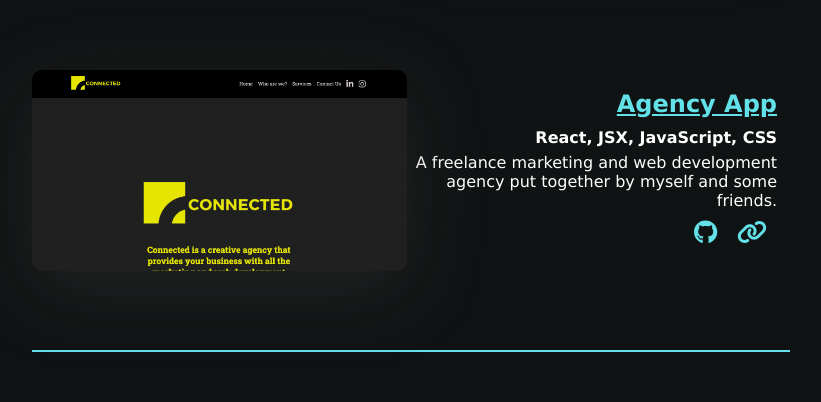
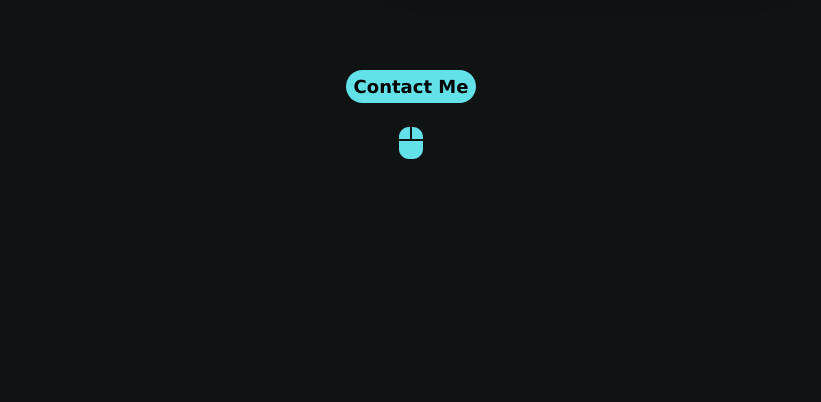
Before and after one commit to conradhunter/new-eportfolio, a React (Create React App) app: page /projects in a window 1280 px wide. Shown: the part 2405-2807 px from the top of the page, without its empty margins (357-1178 px from the left). After the commit the page ends 2578 px from the top, so only its background shows below. Built offline with nearby package versions, Linux system fonts and the light colour scheme.

Commit message:
remove agency app, add wordle clone link

```diff
--- a/src/pages/Projects.jsx
+++ b/src/pages/Projects.jsx
@@ -46,7 +46,7 @@ const Projects = () => {
             <a href="https://github.com/conradhunter/wordle-clone" target='_blank'>
               <FontAwesomeIcon className="project__icon" icon={faGithub} />
             </a>
-            <a href="">
+            <a href="https://conradhunter.github.io/wordle-clone/">
               <FontAwesomeIcon className="project__icon" icon={faLink} />
             </a>
           </div>
@@ -148,29 +148,6 @@ const Projects = () => {
           </figure>
         </div>
       </div>
-      <div className="project__wrapper--reverse">
-        <div className="project__img--container">
-          <figure>
-            <img src={agencyApp} id="project__img" alt="" />
-          </figure>
-        </div>
-        <div className="project__info--container">
-          <h2 className="project__title">Agency App</h2>
-          <h4 className="project__subTitle">React, JSX, JavaScript, CSS</h4>
-          <p className="project__para">
-            A freelance marketing and web development agency put together by
-            myself and some friends.
-          </p>
-          <div className="project__icon--links">
-            <a href="https://github.com/conradhunter/agency-app" target='_blank'>
-              <FontAwesomeIcon className="project__icon" icon={faGithub} />
-            </a>
-            <a href="https://connected-agency-react-app.netlify.app" target='_blank'>
-              <FontAwesomeIcon className="project__icon" icon={faLink} />
-            </a>
-          </div>
-        </div>
-      </div>
       <div id="projectsPage__buttons--container">
         <button id="projectsContact__btn" className="btn">
           <Link to="/contact" id="project__contactPage--link">
```
